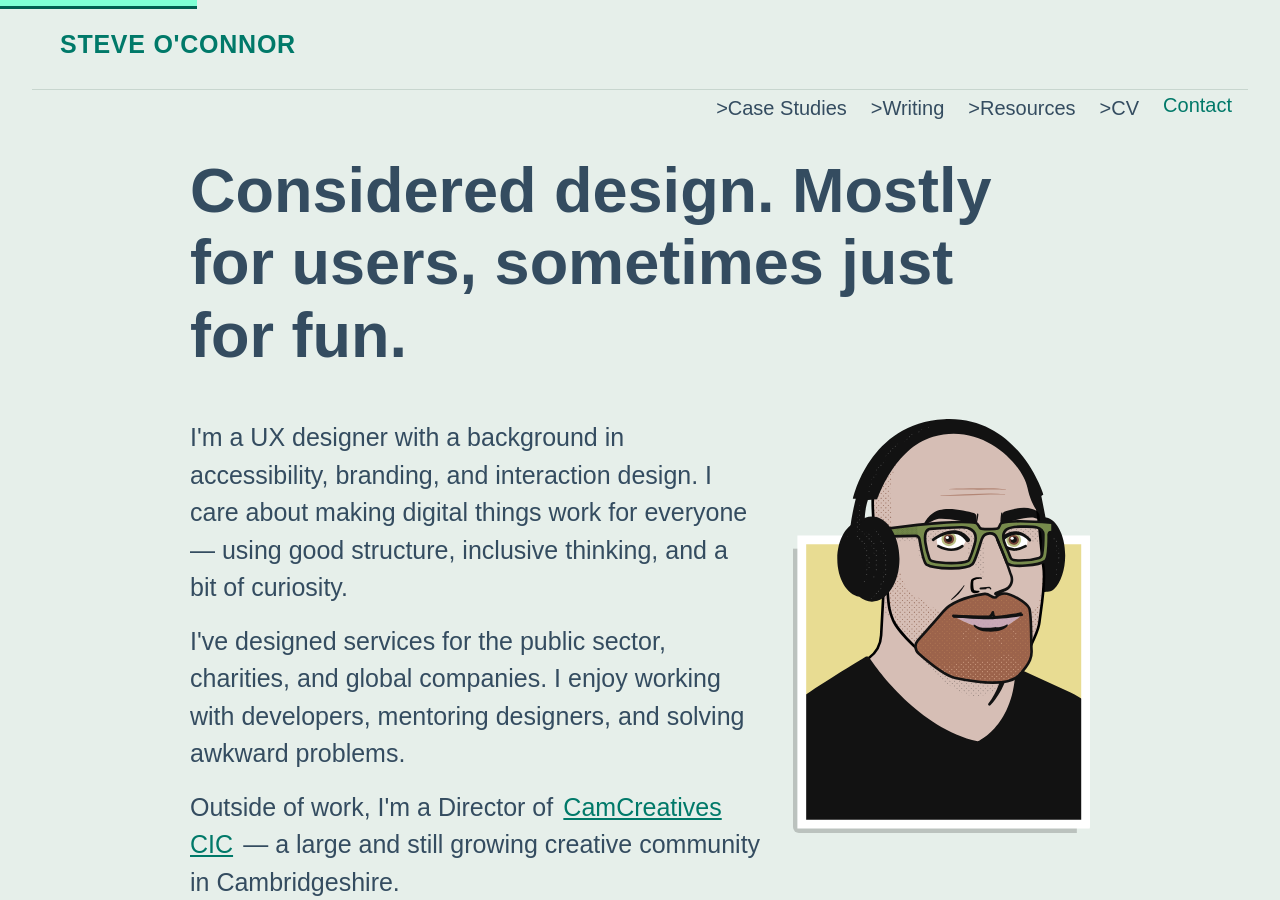
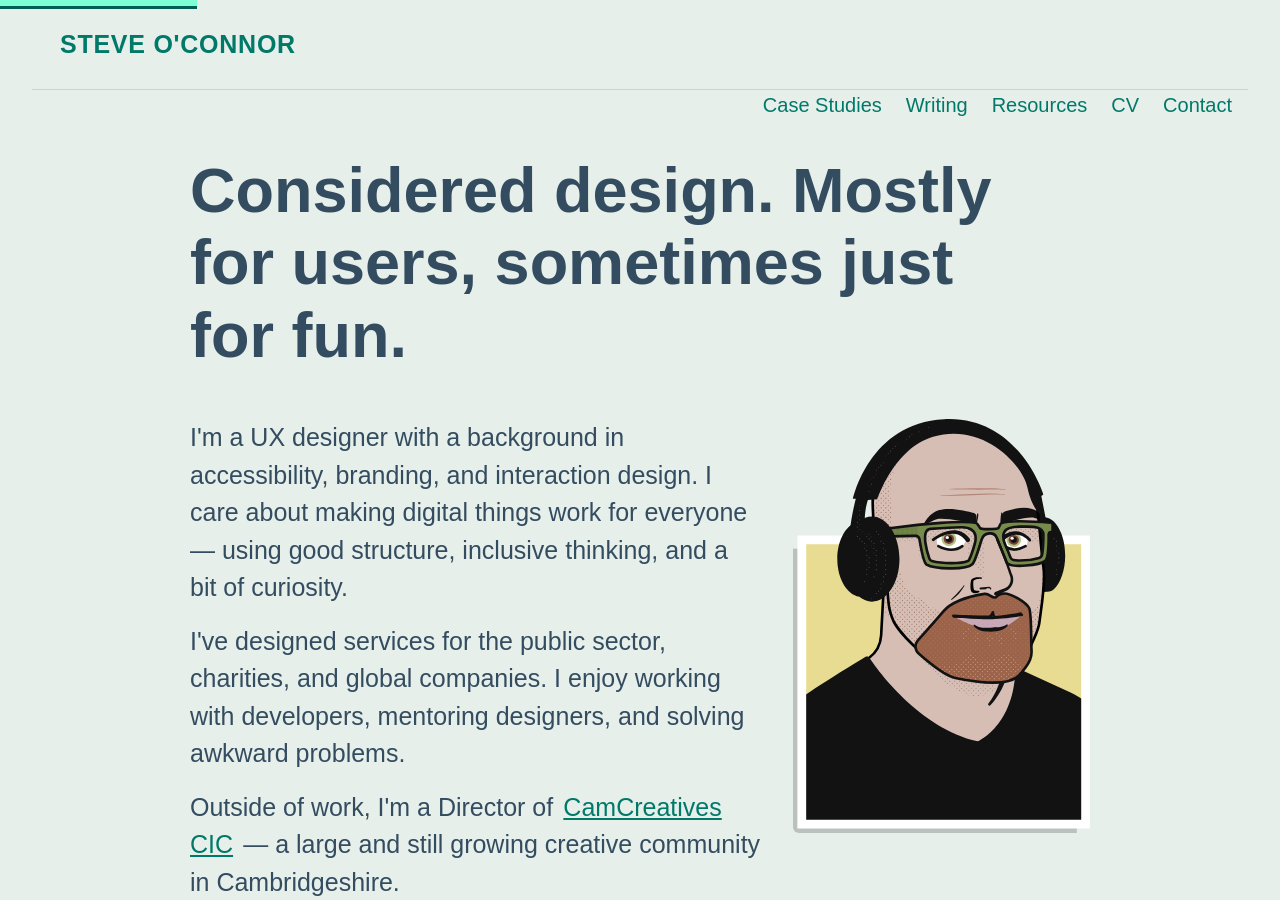
Before and after one commit to steve-oconnor/steve-oconnor.github.io, a Jekyll site: the page built from index.html, in a window 1280 px wide and 900 px high. Built offline with Jekyll 4.4.1, drawn with Linux system fonts in a browser that asks for light colours; some web fonts are replaced.

Commit message:
Fixed broken nav

```diff
--- a/_includes/header.html
+++ b/_includes/header.html
@@ -13,10 +13,10 @@
 
     <nav id="main-nav" class="main-nav" aria-label="Main menu">
       <ul class="main-nav__list">
-        <li><a href="{{ '/case-studies/' | relative_url }}" {% if page.url == '/case-studies/' %}aria-current="page"{% endif %}></a>>Case Studies</a></li>
-        <li><a href="{{ '/writing/' | relative_url }}" {% if page.url == '/writing/' %}aria-current="page"{% endif %}></a>>Writing</a></li>
-        <li><a href="{{ '/resources/' | relative_url }}" {% if page.url == '/resources/' %}aria-current="page"{% endif %}></a>>Resources</a></li>
-        <li><a href="{{ '/cv/' | relative_url }}" {% if page.url == '/cv/' %}aria-current="page"{% endif %}></a>>CV</a></li>
+        <li><a href="{{ '/case-studies/' | relative_url }}" {% if page.url == '/case-studies/' %}aria-current="page"{% endif %}>Case Studies</a></li>
+        <li><a href="{{ '/writing/' | relative_url }}" {% if page.url == '/writing/' %}aria-current="page"{% endif %}>Writing</a></li>
+        <li><a href="{{ '/resources/' | relative_url }}" {% if page.url == '/resources/' %}aria-current="page"{% endif %}>Resources</a></li>
+        <li><a href="{{ '/cv/' | relative_url }}" {% if page.url == '/cv/' %}aria-current="page"{% endif %}>CV</a></li>
         <li><a href="#contact">Contact</a></li>
       </ul>
     </nav>
```
